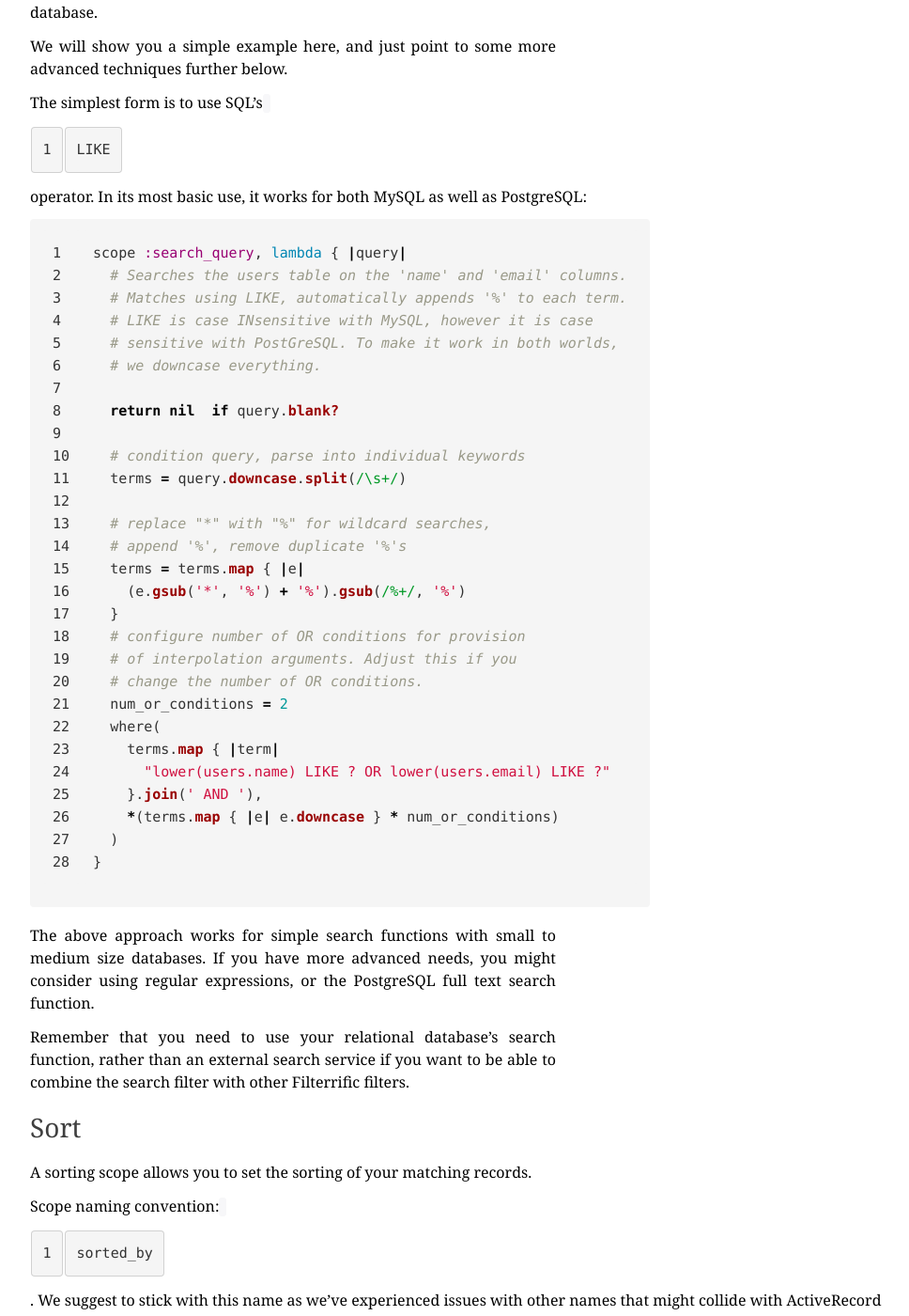
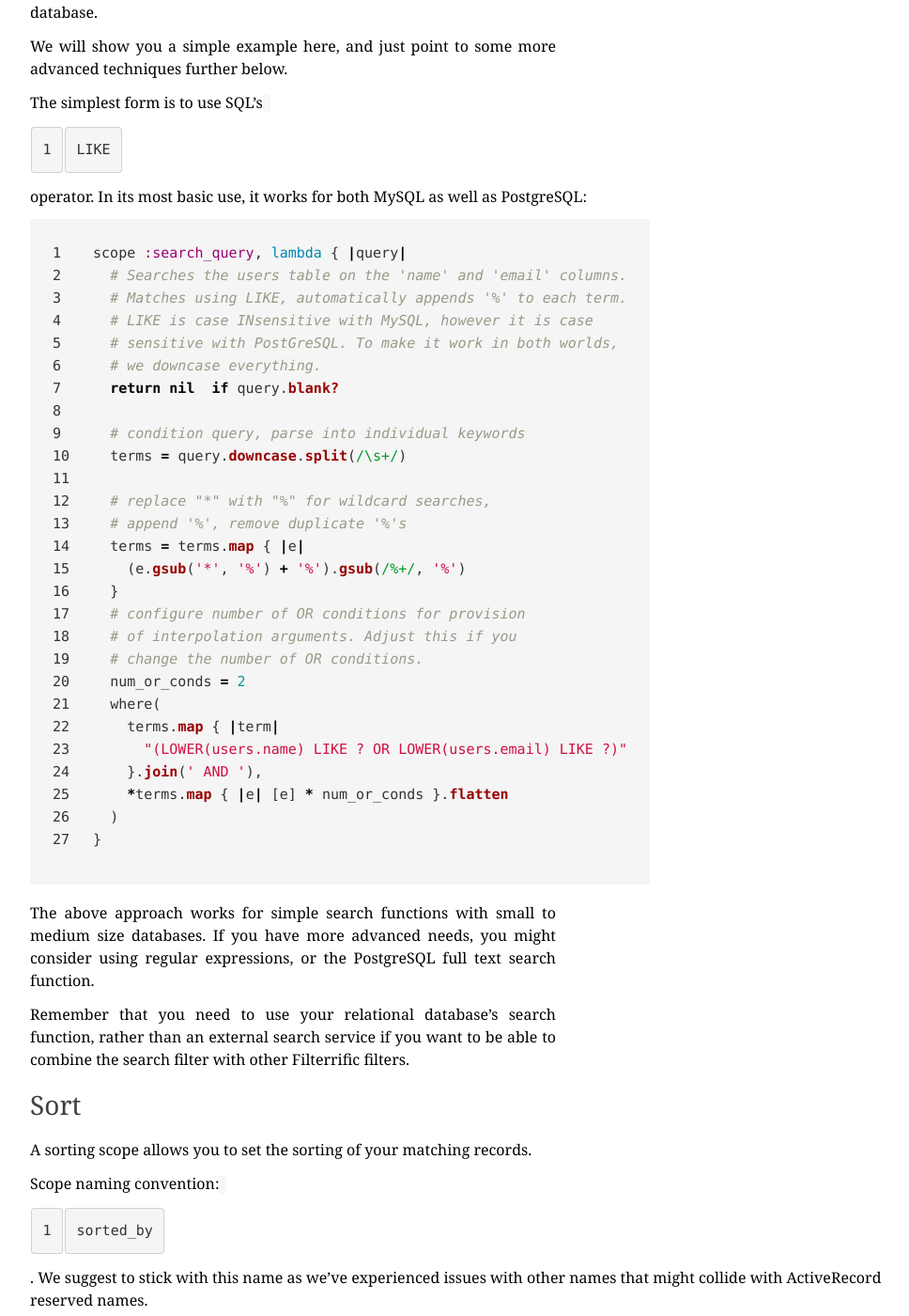
Before and after one commit to jhund/filterrific, a Jekyll site: the page built from pages/active_record_scope_patterns.md, in a window 1280 px wide and 1400 px high, scrolled down 2427 px. Shown: the whole window at 94% size, without its empty margins (123-1091 px from the left). Built offline with Jekyll 4.4.1, drawn with Linux system fonts in a browser that asks for light colours; Markdown is read by kramdown in place of the engine named in the settings.

Commit message:
Fixed scope pattern for search: variable interpolation was misaligned, added parentheses for OR clauses

````diff
--- a/pages/active_record_scope_patterns.md
+++ b/pages/active_record_scope_patterns.md
@@ -103,7 +103,6 @@ scope :search_query, lambda { |query|
   # LIKE is case INsensitive with MySQL, however it is case
   # sensitive with PostGreSQL. To make it work in both worlds,
   # we downcase everything.
-
   return nil  if query.blank?
 
   # condition query, parse into individual keywords
@@ -117,12 +116,12 @@ scope :search_query, lambda { |query|
   # configure number of OR conditions for provision
   # of interpolation arguments. Adjust this if you
   # change the number of OR conditions.
-  num_or_conditions = 2
+  num_or_conds = 2
   where(
     terms.map { |term|
-      "lower(users.name) LIKE ? OR lower(users.email) LIKE ?"
+      "(LOWER(users.name) LIKE ? OR LOWER(users.email) LIKE ?)"
     }.join(' AND '),
-    *(terms.map { |e| e.downcase } * num_or_conditions)
+    *terms.map { |e| [e] * num_or_conds }.flatten
   )
 }
 ```
````
